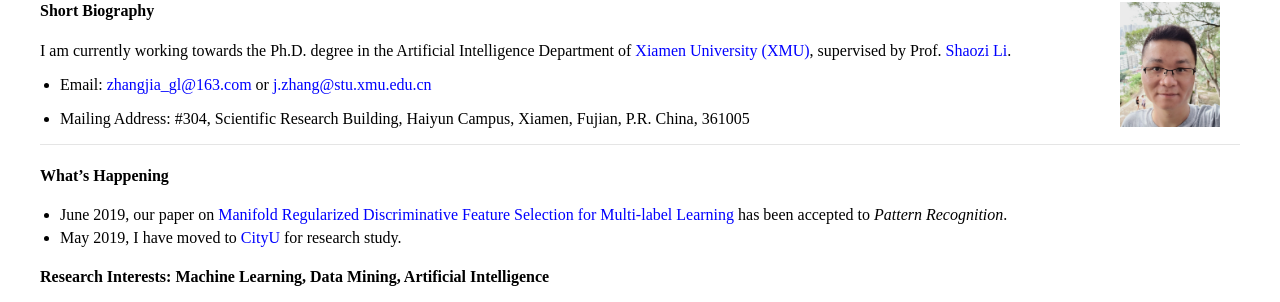
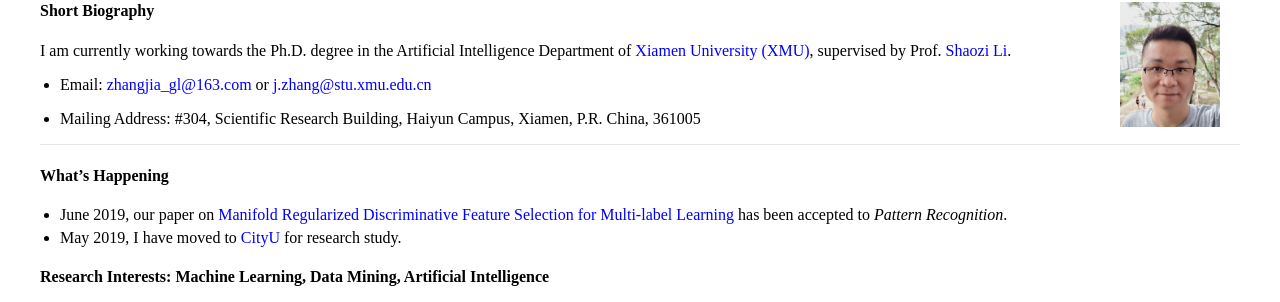
Before and after one commit to jiazhang-ml/jiazhang-ml.github.io, a Jekyll site: the page built from index.md, in a window 1280 px wide. Shown: the part 129-431 px from the top of the page. Built offline with Jekyll 4.4.1, drawn with Linux system fonts in a browser that asks for light colours.

Commit message:
Update index.md

```diff
--- a/index.md
+++ b/index.md
@@ -10,7 +10,7 @@ I am currently working towards the Ph.D. degree in the Artificial Intelligence D
 
 * Email: [zhangjia_gl@163.com](mailto:zhangjia_gl@163.com) or [j.zhang@stu.xmu.edu.cn](mailto:j.zhang@stu.xmu.edu.cn)
 
-* Mailing Address: #304, Scientific Research Building, Haiyun Campus, Xiamen, Fujian, P.R. China, 361005
+* Mailing Address: #304, Scientific Research Building, Haiyun Campus, Xiamen, P.R. China, 361005
 
 ---
 
```
